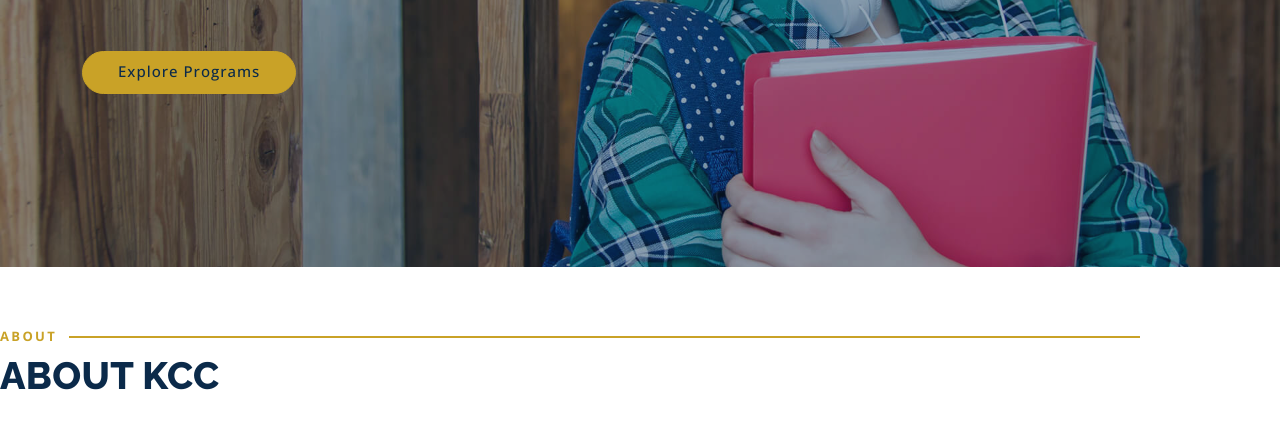
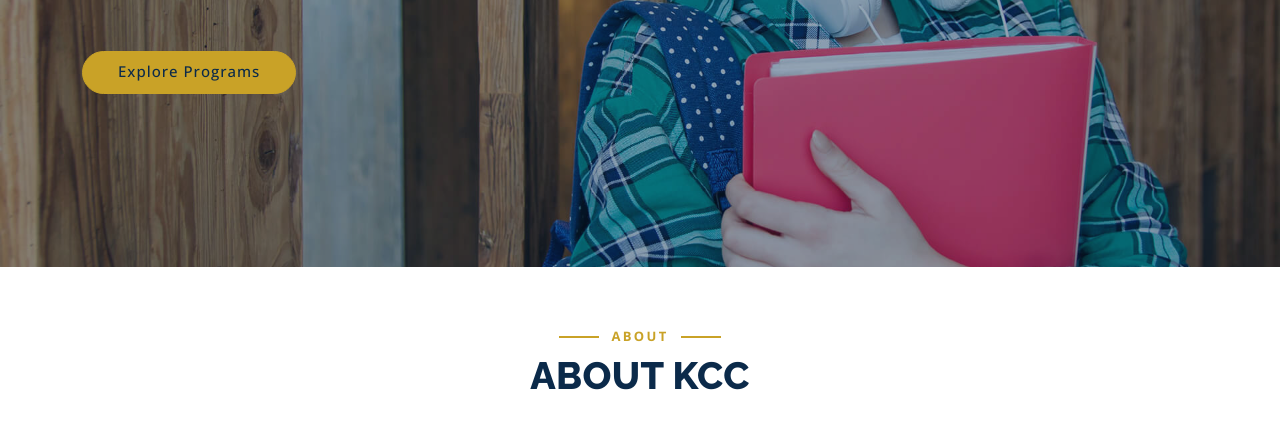
Before and after one commit to stevenpacaldo44-crypto/pacaldo-project-2, a plain HTML site: page index.html in a window 1280 px wide. Shown: the part 463-888 px from the top of the page. Drawn offline with nearby package versions, Linux system fonts and the light colour scheme.

Commit message:
Center KCC title bars

```diff
--- a/index.html
+++ b/index.html
@@ -35,9 +35,9 @@
   * License: https://bootstrapmade.com/license/
   ======================================================== -->
 <style>
-.kcc-titlebar{display:block;width:100%;clear:both;margin:0 0 32px 0;text-align:left;padding-left:0;padding-right:0}
-.kcc-titlebar .kcc-eyebrow{display:flex;align-items:center;gap:12px;font-size:13px;font-weight:700;letter-spacing:.18em;text-transform:uppercase;color:#C9A227;margin:0 0 8px 0}
-.kcc-titlebar .kcc-eyebrow::after{content:"";display:block;flex:1;height:2px;background:#C9A227}
+.kcc-titlebar{display:block;width:100%;clear:both;margin:0 auto 32px auto;text-align:center;padding-left:0;padding-right:0}
+.kcc-titlebar .kcc-eyebrow{display:flex;align-items:center;justify-content:center;gap:12px;font-size:13px;font-weight:700;letter-spacing:.18em;text-transform:uppercase;color:#C9A227;margin:0 0 8px 0}
+.kcc-titlebar .kcc-eyebrow::before{content:"";display:block;width:40px;height:2px;background:#C9A227}.kcc-titlebar .kcc-eyebrow::after{content:"";display:block;width:40px;height:2px;background:#C9A227}
 .kcc-titlebar h2{font-size:38px;font-weight:800;letter-spacing:.01em;text-transform:uppercase;color:#0B2A4A;margin:0;line-height:1.1}
 @media(max-width:768px){.kcc-titlebar h2{font-size:28px}}
 </style>
```
